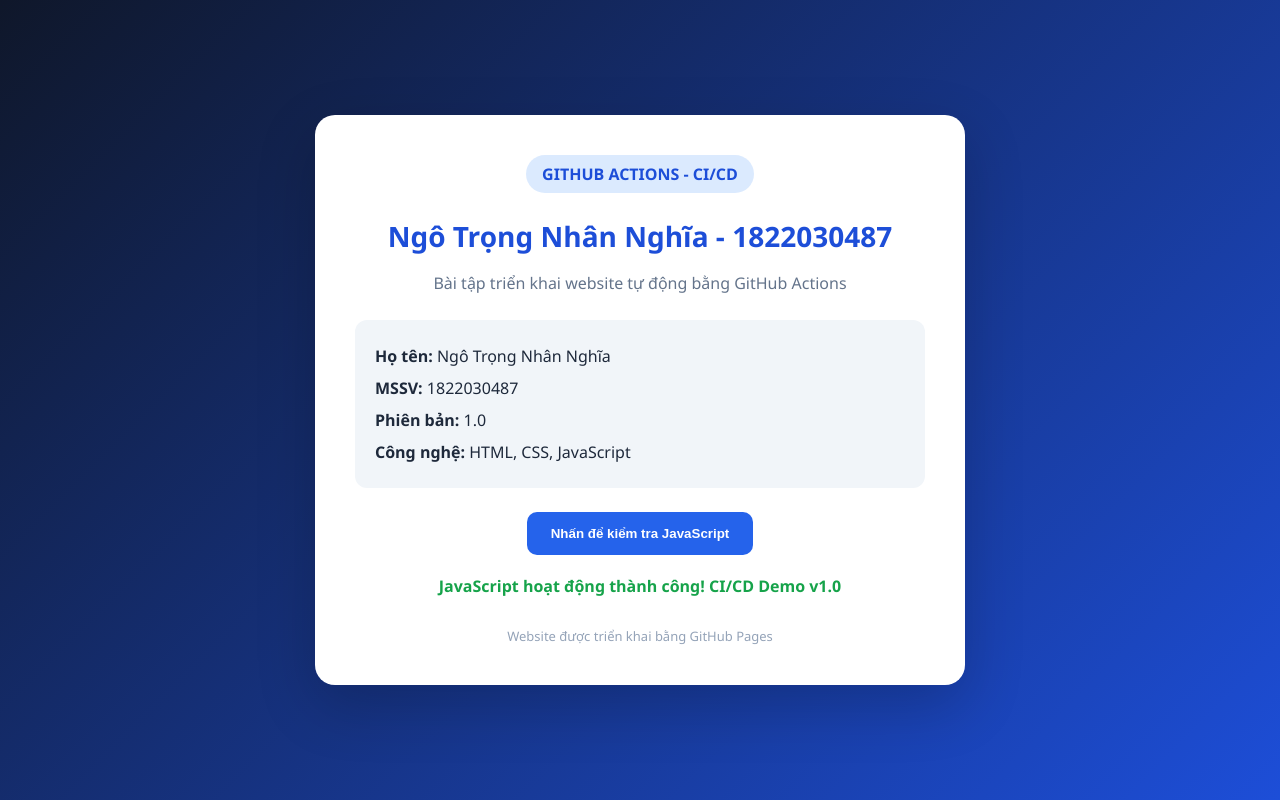
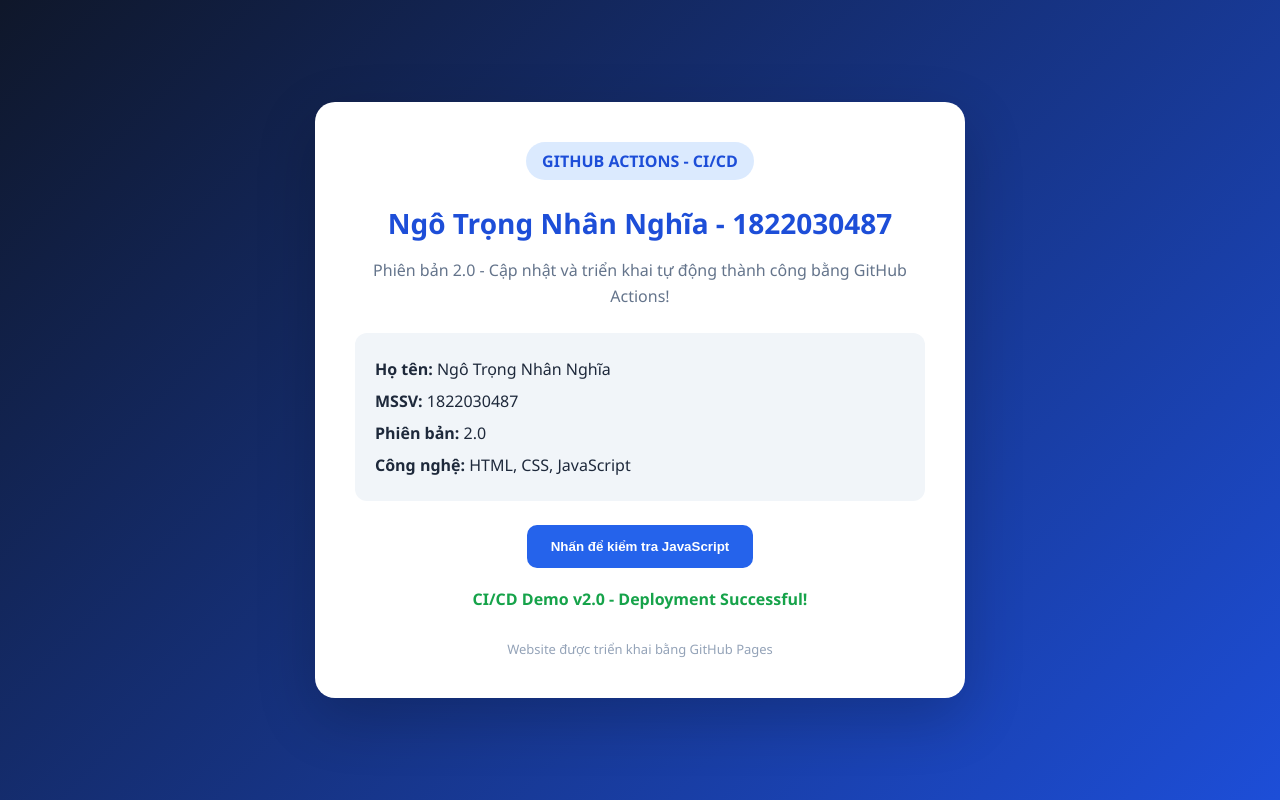
Before and after one commit to 1822030487-cell/devops-1822030487, a plain HTML site: page index.html in a window 1280 px wide. Both pictures are taken after a click on the button "Nhấn để kiểm tra JavaScript". Drawn offline with Linux system fonts and the light colour scheme.

Commit message:
Fix CI error and update website to version 2.0

```diff
--- a/index.html
+++ b/index.html
@@ -3,7 +3,7 @@
 <head>
     <meta charset="UTF-8">
     <meta name="viewport" content="width=device-width, initial-scale=1.0">
-    <title></title>
+    <title>DevOps CI/CD - Version 2.0</title>
     <link rel="stylesheet" href="style.css">
 </head>
 <body>
@@ -14,14 +14,14 @@
             <h1>Ngô Trọng Nhân Nghĩa - 1822030487</h1>
 
             <p class="subtitle">
-                Bài tập triển khai website tự động
-                bằng GitHub Actions
+               Phiên bản 2.0 - Cập nhật và triển khai tự động
+               thành công bằng GitHub Actions!
             </p>
 
             <div class="information">
                 <p><strong>Họ tên:</strong> Ngô Trọng Nhân Nghĩa</p>
                 <p><strong>MSSV:</strong> 1822030487</p>
-                <p><strong>Phiên bản:</strong> 1.0</p>
+                <p><strong>Phiên bản:</strong> 2.0</p>
                 <p><strong>Công nghệ:</strong> HTML, CSS, JavaScript</p>
             </div>
 
--- a/script.js
+++ b/script.js
@@ -1,4 +1,4 @@
 document.getElementById("helloBtn").addEventListener("click", function () {
     document.getElementById("message").textContent =
-        "JavaScript hoạt động thành công! CI/CD Demo v1.0";
+        "CI/CD Demo v2.0 - Deployment Successful!";
 });
```
